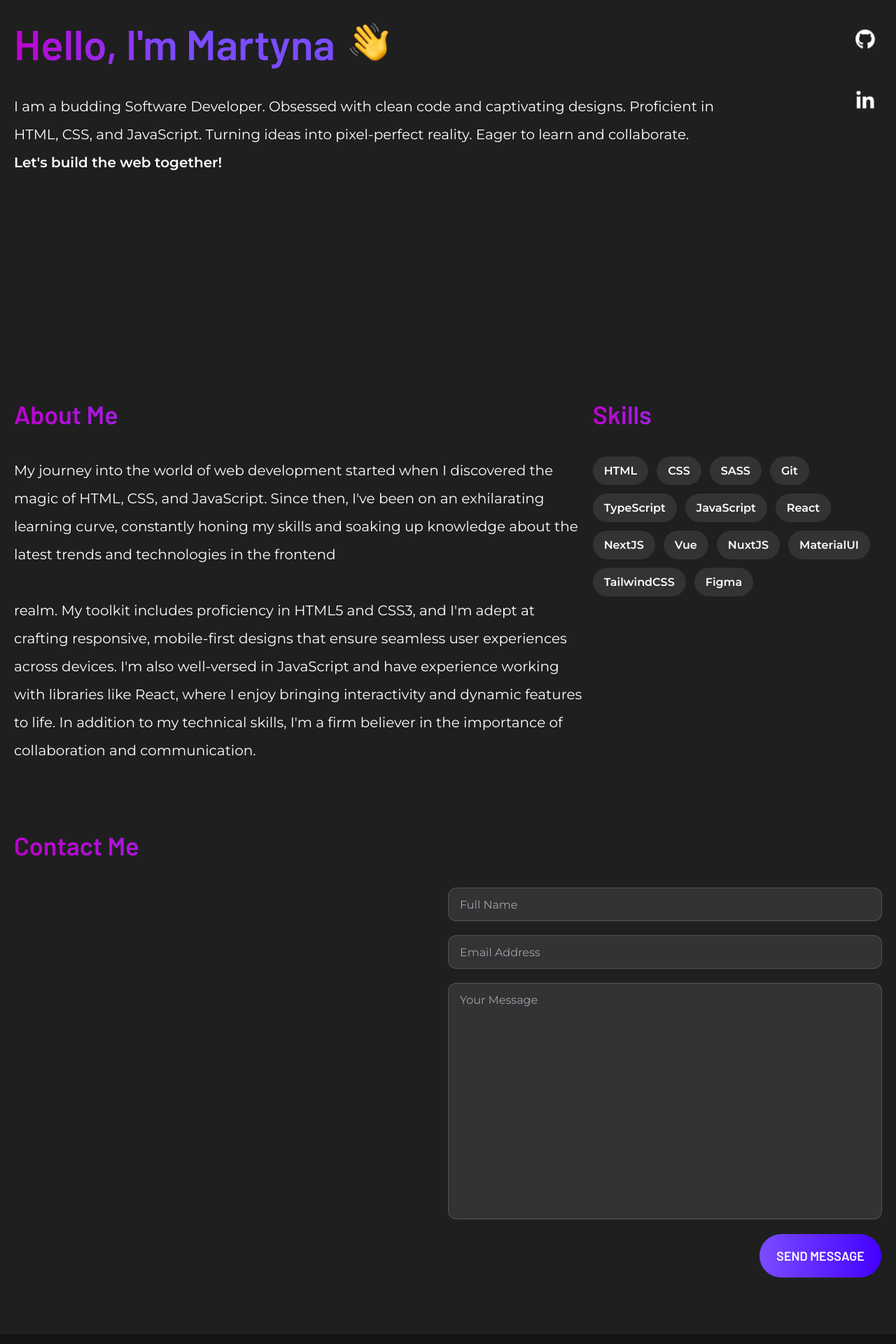
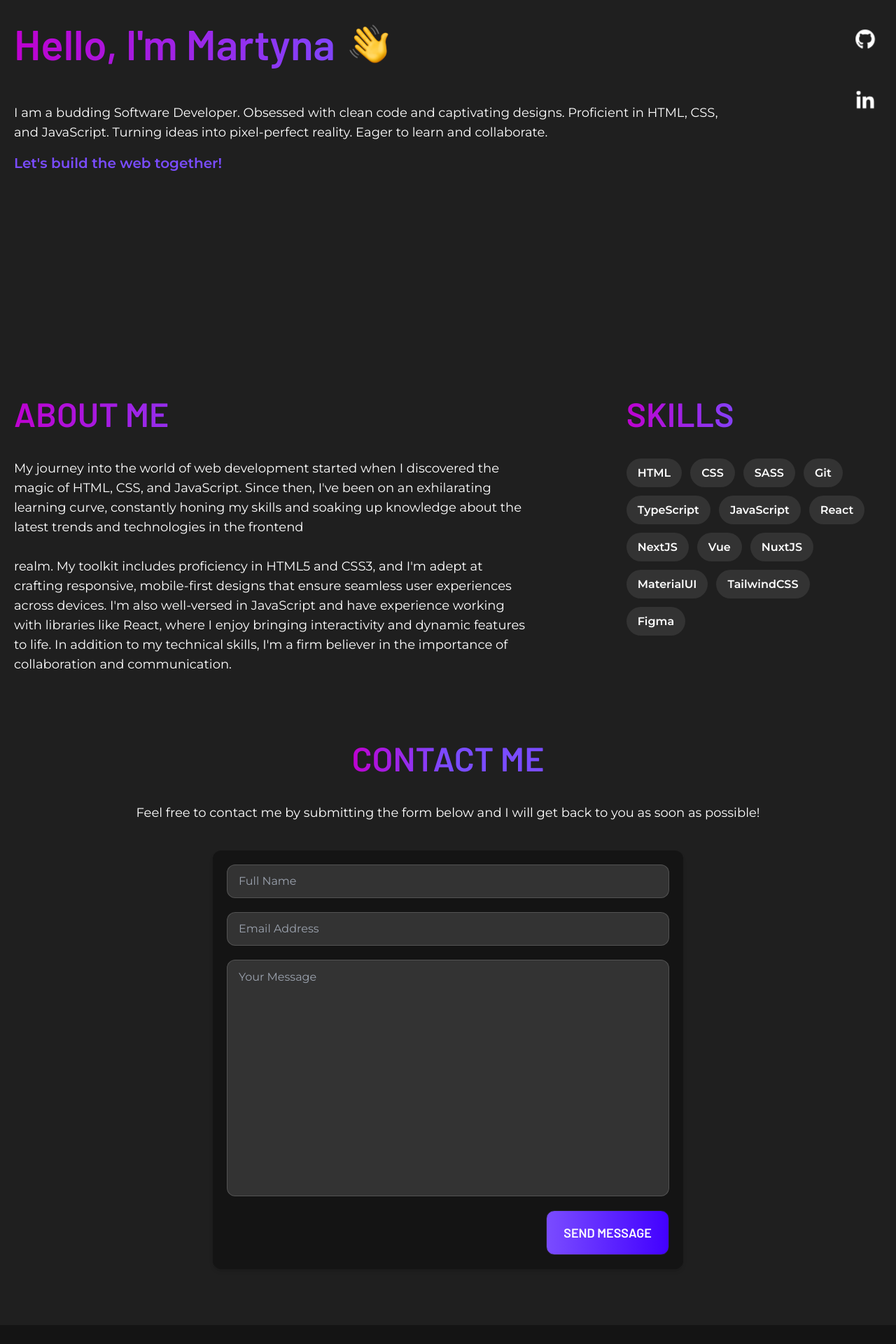
Before and after one commit to sharkanado/portfolio_website, a Next.js app: page / in a window 1280 px wide. Shown: the part 220-2140 px from the top of the page at 70% size. Built offline with nearby package versions, Linux system fonts and the light colour scheme.

Commit message:
feat: responsiveness update

```diff
--- a/src/components/Headers.tsx
+++ b/src/components/Headers.tsx
@@ -3,7 +3,9 @@ import {barlowBold} from "@/src/styles/fonts";
 
 const SectionHeader = ({children}: {children: React.ReactNode}) => {
   return (
-    <p className={`${barlowBold.className} text-4xl pb-10 gradientText`}>
+    <p
+      className={`${barlowBold.className} text-4xl sm:text-5xl uppercase pb-10 gradientText`}
+    >
       {children}
     </p>
   );
--- a/src/components/Navbar.tsx
+++ b/src/components/Navbar.tsx
@@ -4,7 +4,7 @@ import {montserrat} from "@/src/styles/fonts";
 
 const Navbar = () => {
   const navLinks = [
-    {name: "hello", link: "#"},
+    {name: "home", link: "#"},
     {name: "about", link: "#about"},
     {name: "contact", link: "#contact"},
   ];
@@ -38,7 +38,7 @@ const Navbar = () => {
           <Link
             key={idx}
             href={link}
-            className={`${montserrat.className} text-xl`}
+            className={`${montserrat.className} text-xl uppercase`}
           >
             {name}
           </Link>
--- /dev/null
+++ b/src/components/Paragraph.tsx
@@ -0,0 +1,20 @@
+import React from "react";
+import {montserrat} from "@/src/styles/fonts";
+
+const Paragraph = ({
+  children,
+  align,
+}: {
+  children: React.ReactNode;
+  align: "text-center" | "text-left";
+}) => {
+  return (
+    <p
+      className={`${montserrat.className} ${align} leading-loose max-w-5xl sm:text-lg text-md`}
+    >
+      {children}
+    </p>
+  );
+};
+
+export default Paragraph;
--- a/src/components/index.ts
+++ b/src/components/index.ts
@@ -2,6 +2,7 @@ import MainWrapper from "./MainWrapper";
 import {SectionHeader} from "./Headers";
 import Navbar from "./Navbar";
 import Footer from "./Footer";
+import Paragraph from "./Paragraph";
 import {SocialLinksHorizontal, SocialLinksVertical} from "./SocialLinks";
 
 export {
@@ -11,4 +12,5 @@ export {
   Footer,
   SocialLinksHorizontal,
   SocialLinksVertical,
+  Paragraph,
 };
--- a/src/pages/index.tsx
+++ b/src/pages/index.tsx
@@ -3,6 +3,7 @@ import {
   Footer,
   MainWrapper,
   Navbar,
+  Paragraph,
   SectionHeader,
   SocialLinksHorizontal,
   SocialLinksVertical,
@@ -28,24 +29,23 @@ const Hero = () => {
     <div className="container mx-auto before:flex flex-col pt-40 lg:pb-56 pb-20">
       <div className="flex flex-col lg:flex-row justify-between mx-5">
         <div>
-          <div className="flex gap-5">
-            <p
-              className={`${barlowBold.className} text-5xl sm:text-6xl pb-10 gradientText`}
-            >
-              Hello, I'm Martyna
-            </p>
-            <img src="/waving-hand.png" className="sm:h-14 h-10" />
-          </div>
           <p
-            className={`${montserrat.className} leading-loose max-w-3xl xl:max-w-5xl text-xl`}
+            className={`${barlowBold.className} text-5xl sm:text-6xl pb-10 gradientText`}
           >
+            Hello, <br className="sm:hidden" /> I'm Martyna
+            <img
+              src="/waving-hand.png"
+              className="sm:h-14 h-10 inline ml-5 mb-4"
+            />
+          </p>
+          <Paragraph align="text-left">
             I am a budding Software Developer. Obsessed with clean code and
             captivating designs. Proficient in HTML, CSS, and JavaScript.
             Turning ideas into pixel-perfect reality. Eager to learn and
             collaborate. <br />
-            <span className={montserratBold.className}>
-              Let's build the web together!
-            </span>
+          </Paragraph>
+          <p className={`${montserratBold.className} mt-4 text-xl text-purple`}>
+            Let's build the web together!
           </p>
         </div>
         <div className="lg:hidden mt-16">
@@ -62,7 +62,7 @@ const Hero = () => {
 const Info = () => {
   return (
     <section id="about">
-      <div className="lg:flex w-full pt-24">
+      <div className="lg:flex w-full pt-24 lg:gap-36">
         <About />
         <Skills />
       </div>
@@ -104,7 +104,7 @@ const About = () => {
   return (
     <div className="lg:w-2/3 lg:mb-0 mb-20">
       <SectionHeader>About Me</SectionHeader>
-      <p className={`${montserrat.className} leading-loose max-w-5xl text-xl`}>
+      <Paragraph align="text-left">
         My journey into the world of web development started when I discovered
         the magic of HTML, CSS, and JavaScript. Since then, I've been on an
         exhilarating learning curve, constantly honing my skills and soaking up
@@ -118,7 +118,7 @@ const About = () => {
         interactivity and dynamic features to life. In addition to my technical
         skills, I'm a firm believer in the importance of collaboration and
         communication.
-      </p>
+      </Paragraph>
     </div>
   );
 };
@@ -126,11 +126,16 @@ const About = () => {
 const Contact = () => {
   return (
     <section id="contact">
-      <div className="pb-20 pt-24">
+      <div className="pb-20 pt-24 flex flex-col items-center">
         <SectionHeader>Contact Me</SectionHeader>
-        <div className="lg:flex">
-          <div className="flex-1"></div>
-          <div className="flex-1">
+        <div>
+          <div className="flex-1 mb-10">
+            <Paragraph align="text-center">
+              Feel free to contact me by submitting the form below and I will
+              get back to you as soon as possible!
+            </Paragraph>
+          </div>
+          <div className="max-w-2xl mx-auto p-5 bg-dark-grey shadow-md rounded-xl">
             <form
               target="_blank"
               action="https://formsubmit.co/m.michalska4126@gmail.com"
@@ -162,7 +167,7 @@ const Contact = () => {
                 <div className="flex justify-end">
                   <button
                     type="submit"
-                    className={`${barlowBold.className} btn rounded-full btn-lg bg-btn-gradient text-white`}
+                    className={`${barlowBold.className} btn rounded-xl btn-lg bg-btn-gradient text-white`}
                   >
                     SEND MESSAGE
                   </button>
--- a/src/styles/globals.css
+++ b/src/styles/globals.css
@@ -6,6 +6,7 @@ body,
 html {
     @apply bg-grey text-white overscroll-none;
     scroll-behavior: smooth;
+    min-width: 360px;
 }
 
 .gradientText {
```
